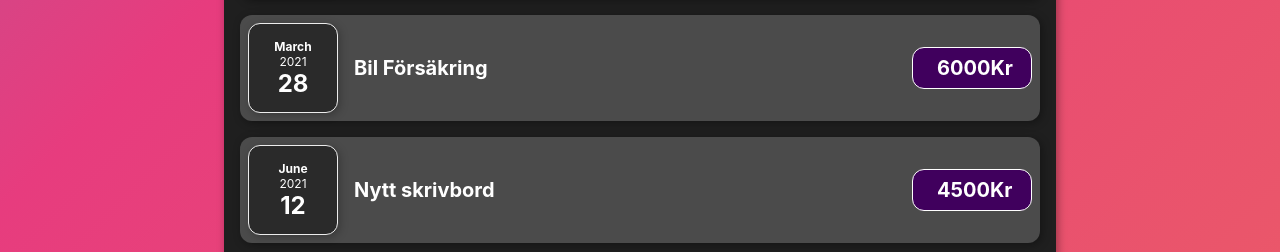
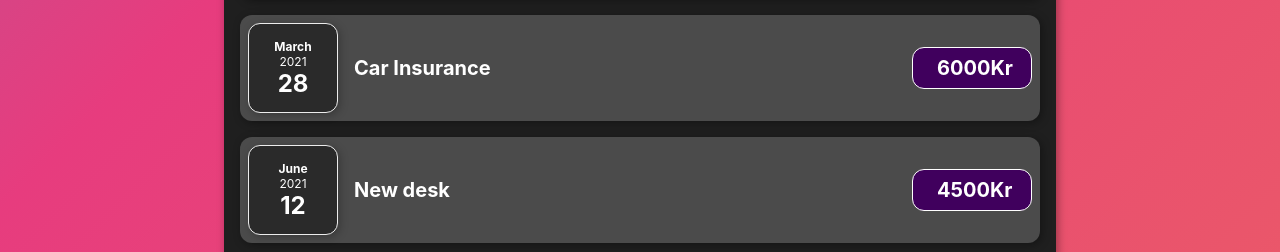
Before and after one commit to Egelbalken/react-expense-app, a React (Create React App) app: page / in a window 1280 px wide. Shown: the part 603-855 px from the top of the page. Built offline with nearby package versions, Linux system fonts and the light colour scheme.

Commit message:
corrected bug

```diff
--- a/src/components/DummyData.js
+++ b/src/components/DummyData.js
@@ -1,20 +1,20 @@
 const DummyData = [
   {
     id: 'e1',
-    title: 'Toalettpappersbal',
+    title: 'Toilet paper',
     amount: 90,
     date: new Date(2020, 7, 14),
   },
-  { id: 'e2', title: 'Ny Tv', amount: 7999, date: new Date(2021, 2, 12) },
+  { id: 'e2', title: 'New Tv', amount: 7999, date: new Date(2021, 2, 12) },
   {
     id: 'e3',
-    title: 'Bil Försäkring',
+    title: 'Car Insurance',
     amount: 6000,
     date: new Date(2021, 2, 28),
   },
   {
     id: 'e4',
-    title: 'Nytt skrivbord',
+    title: 'New desk',
     amount: 4500,
     date: new Date(2021, 5, 12),
   },
--- a/src/components/NewEpense/NewExpenseForm.js
+++ b/src/components/NewEpense/NewExpenseForm.js
@@ -49,7 +49,7 @@ const NewExpenseForm = (props) => {
 
     const expenseData = {
       title: enteredTitle,
-      amount: enteredAmount,
+      amount: +enteredAmount,
       // the date is formated from the html tag input
       date: new Date(enteredDate),
     };
```
